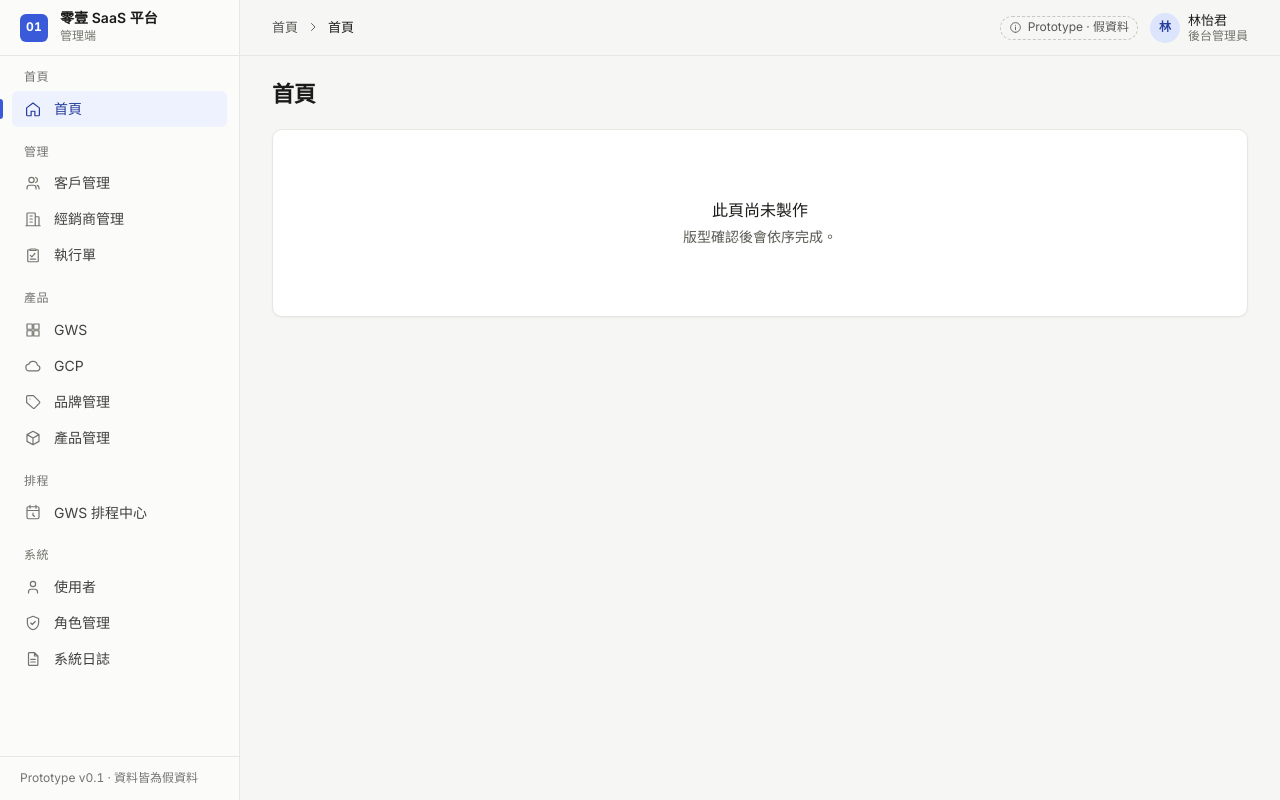
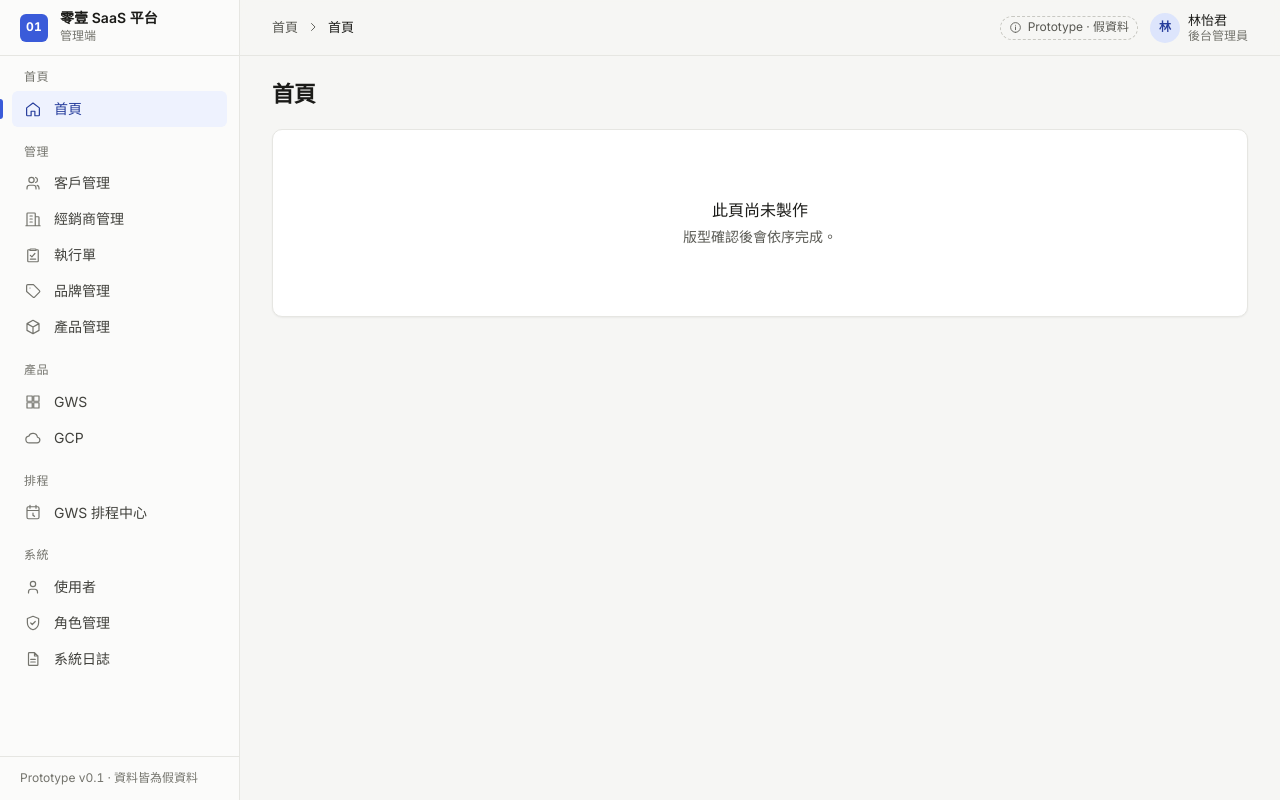
Before and after one commit to a1235678/zerone-gcp-management, a React (Vite) app: page / in a window 1280 px wide. Built offline with nearby package versions, Linux system fonts and the light colour scheme.

Commit message:
Move brand and product management under the 管理 group
Co-Authored-By: Claude Opus 5.5 <noreply@anthropic.com>
Claude-Session: https://claude.ai/code/session_01TrG94Kbpjk7sd7Rfg9y5Mp

```diff
--- a/src/apps/admin/App.tsx
+++ b/src/apps/admin/App.tsx
@@ -20,8 +20,8 @@ export function App() {
             <Route path="/work-orders" element={<PlaceholderPage title="執行單" />} />
             <Route path="/products/gws" element={<PlaceholderPage title="GWS 訂閱管理" />} />
             <Route path="/products/gcp" element={<PlaceholderPage title="GCP 流量與用量" />} />
-            <Route path="/products/brands" element={<PlaceholderPage title="品牌管理" />} />
-            <Route path="/products/catalog" element={<PlaceholderPage title="產品管理" />} />
+            <Route path="/brands" element={<PlaceholderPage title="品牌管理" />} />
+            <Route path="/catalog" element={<PlaceholderPage title="產品管理" />} />
             <Route path="/schedules/gws" element={<PlaceholderPage title="GWS 排程中心" />} />
             <Route path="/system/users" element={<PlaceholderPage title="使用者" />} />
             <Route path="/system/roles" element={<PlaceholderPage title="角色管理" />} />
--- a/src/apps/admin/nav.ts
+++ b/src/apps/admin/nav.ts
@@ -9,6 +9,8 @@ export const adminNav: NavGroup[] = [
       { to: '/customers', label: '客戶管理', icon: 'customers' },
       { to: '/dealers', label: '經銷商管理', icon: 'dealers' },
       { to: '/work-orders', label: '執行單', icon: 'workOrders' },
+      { to: '/brands', label: '品牌管理', icon: 'brand' },
+      { to: '/catalog', label: '產品管理', icon: 'product' },
     ],
   },
   {
@@ -16,8 +18,6 @@ export const adminNav: NavGroup[] = [
     items: [
       { to: '/products/gws', label: 'GWS', icon: 'workspace' },
       { to: '/products/gcp', label: 'GCP', icon: 'cloud' },
-      { to: '/products/brands', label: '品牌管理', icon: 'brand' },
-      { to: '/products/catalog', label: '產品管理', icon: 'product' },
     ],
   },
   { label: '排程', items: [{ to: '/schedules/gws', label: 'GWS 排程中心', icon: 'schedule' }] },
```
